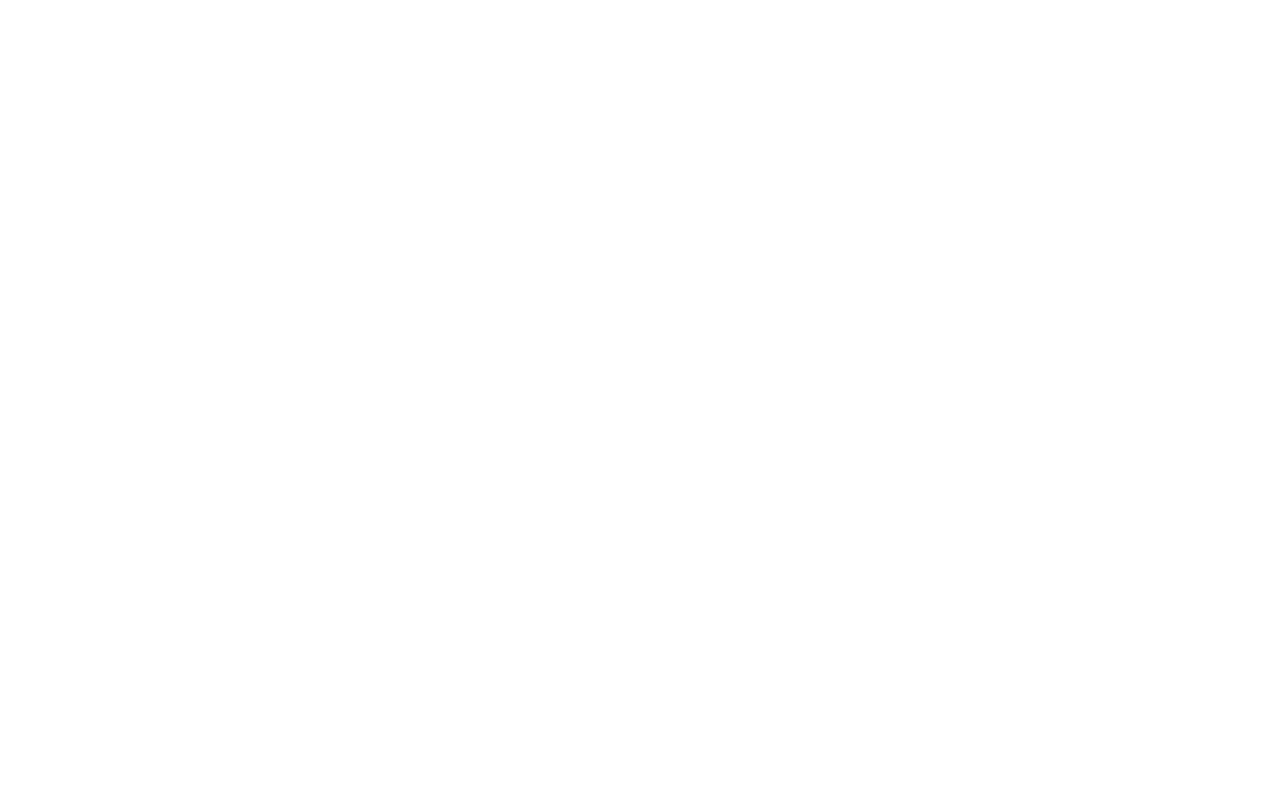
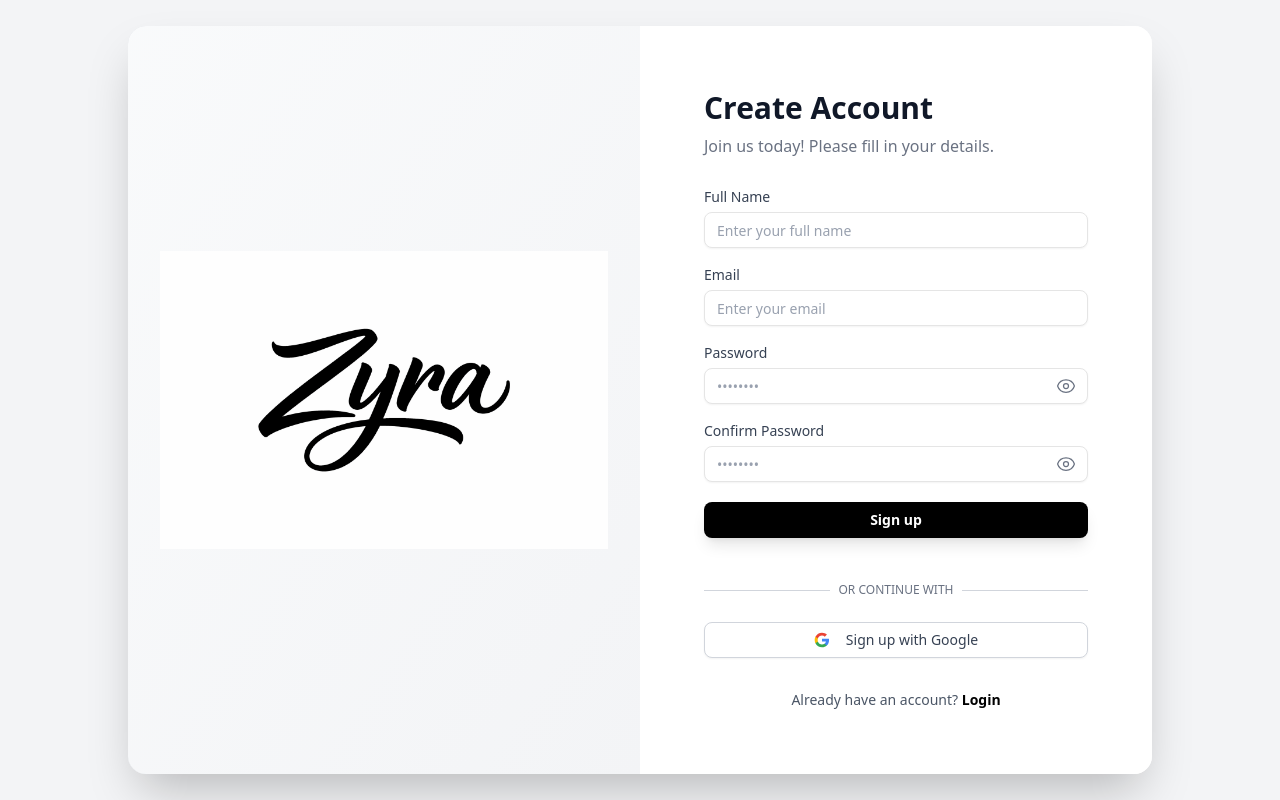
Before and after one commit to jeevanvishnu/Zyra, a React app in the folder frontend/: page /signup in a window 1280 px wide. Before the commit this address had no page. Built offline with nearby package versions, Linux system fonts and the light colour scheme; the HTML template or start-up script is replaced by a standard one.

Commit message:
complete signin and signup page

```diff
--- a/frontend/src/App.tsx
+++ b/frontend/src/App.tsx
@@ -3,12 +3,14 @@
 import LoginPage from './pages/LoginPage'
 import {Toaster} from "react-hot-toast"
 import { Routes , Route } from 'react-router-dom'
+import SignupPage from './pages/SignupPage'
 
 const App = () => {
   return (
     <div >
       <Routes>
-        <Route element={'/login'}/>
+        <Route path='/login' element={<LoginPage/>}/>
+        <Route path='/signup' element={<SignupPage/>}/>
       </Routes>
 
       <Toaster/>
--- a/frontend/src/pages/LoginPage.tsx
+++ b/frontend/src/pages/LoginPage.tsx
@@ -6,7 +6,7 @@
 import { userAuthStore } from '@/store/UseUserStore';
 import { Link } from 'react-router-dom';
 const LoginPage = () => {
-  const {isLoading , login} = userAuthStore()
+  const { isLoading, login } = userAuthStore()
   const [formData, setFormData] = useState({
     email: '',
     password: ''
@@ -66,7 +66,7 @@
     e.preventDefault();
 
     if (validateForm()) {
-      console.log(formData.email , formData.password);
+      console.log(formData.email, formData.password);
       login(formData)
       console.log('Login form submitted:', formData);
       // Add your login logic here
@@ -172,7 +172,17 @@
                 className="w-full bg-white text-black hover:bg-gray-200 md:bg-black md:text-white md:hover:bg-gray-800 font-bold shadow-lg transition-transform hover:scale-[1.02]"
                 disabled={isLoading}
               >
-                Login in
+                {isLoading ? (
+                  <div className="flex items-center justify-center gap-2">
+                    <svg className="animate-spin h-5 w-5" xmlns="http://www.w3.org/2000/svg" fill="none" viewBox="0 0 24 24">
+                      <circle className="opacity-25" cx="12" cy="12" r="10" stroke="currentColor" strokeWidth="4"></circle>
+                      <path className="opacity-75" fill="currentColor" d="M4 12a8 8 0 018-8V0C5.373 0 0 5.373 0 12h4zm2 5.291A7.962 7.962 0 014 12H0c0 3.042 1.135 5.824 3 7.938l3-2.647z"></path>
+                    </svg>
+                    <span>Logging in...</span>
+                  </div>
+                ) : (
+                  "Sign in"
+                )}
               </Button>
 
               <div className="relative my-6">
--- a/frontend/src/pages/SignupPage.tsx
+++ b/frontend/src/pages/SignupPage.tsx
@@ -3,7 +3,12 @@
 import { Label } from "../components/ui/label";
 import { Button } from "../components/ui/button";
 import LogoImage from "../assets/LogoImage.png";
+import { Link } from 'react-router-dom';
+import { userAuthStore } from '@/store/UseUserStore';
+
+
 const SignupPage = () => {
+    const { isLoading, signup } = userAuthStore()
     const [formData, setFormData] = useState({
         name: '',
         email: '',
@@ -85,6 +90,7 @@
         e.preventDefault();
 
         if (validateForm()) {
+            signup(formData)
             console.log('Form submitted:', formData);
             // Add your signup logic here
         }
@@ -238,8 +244,19 @@
                             <Button
                                 type="submit"
                                 className="w-full bg-white text-black hover:bg-gray-200 md:bg-black md:text-white md:hover:bg-gray-800 font-bold shadow-lg transition-transform hover:scale-[1.02]"
+                                disabled={isLoading}
                             >
-                                Sign up
+                                {isLoading ? (
+                                    <div className="flex items-center justify-center gap-2">
+                                        <svg className="animate-spin h-5 w-5" xmlns="http://www.w3.org/2000/svg" fill="none" viewBox="0 0 24 24">
+                                            <circle className="opacity-25" cx="12" cy="12" r="10" stroke="currentColor" strokeWidth="4"></circle>
+                                            <path className="opacity-75" fill="currentColor" d="M4 12a8 8 0 018-8V0C5.373 0 0 5.373 0 12h4zm2 5.291A7.962 7.962 0 014 12H0c0 3.042 1.135 5.824 3 7.938l3-2.647z"></path>
+                                        </svg>
+                                        <span>Signing up...</span>
+                                    </div>
+                                ) : (
+                                    "Sign up"
+                                )}
                             </Button>
 
                             <div className="relative my-6">
@@ -282,12 +299,12 @@
 
                         <p className="mt-8 text-center text-sm text-gray-400 md:text-gray-600">
                             Already have an account?{" "}
-                            <a
-                                href="#"
+                            <Link
+                                to={'/login'}
                                 className="font-bold text-white md:text-black hover:underline"
                             >
-                                Sign in
-                            </a>
+                                Login
+                            </Link>
                         </p>
                     </div>
                 </div>
--- a/frontend/src/store/UseUserStore.tsx
+++ b/frontend/src/store/UseUserStore.tsx
@@ -23,6 +23,7 @@
         try {
             const res = await axios.post('/api/auth/signup',{name, email, password})
             set({user:res.data})
+            toast.success("Signup sucessfull")
         } catch (error) {
              set({isLoading:false})
              toast.error(error?.response?.data?.message || 'An error occurred')
@@ -35,6 +36,7 @@
         try {
             const res = await axios.post('/api/auth/login',{email, password})
             set({user:res?.data})
+            toast.success("Login sucessfull")
         } catch (error) {
             set({isLoading:false})
              toast.error(error?.response?.data?.message || 'An error occurred')
```
